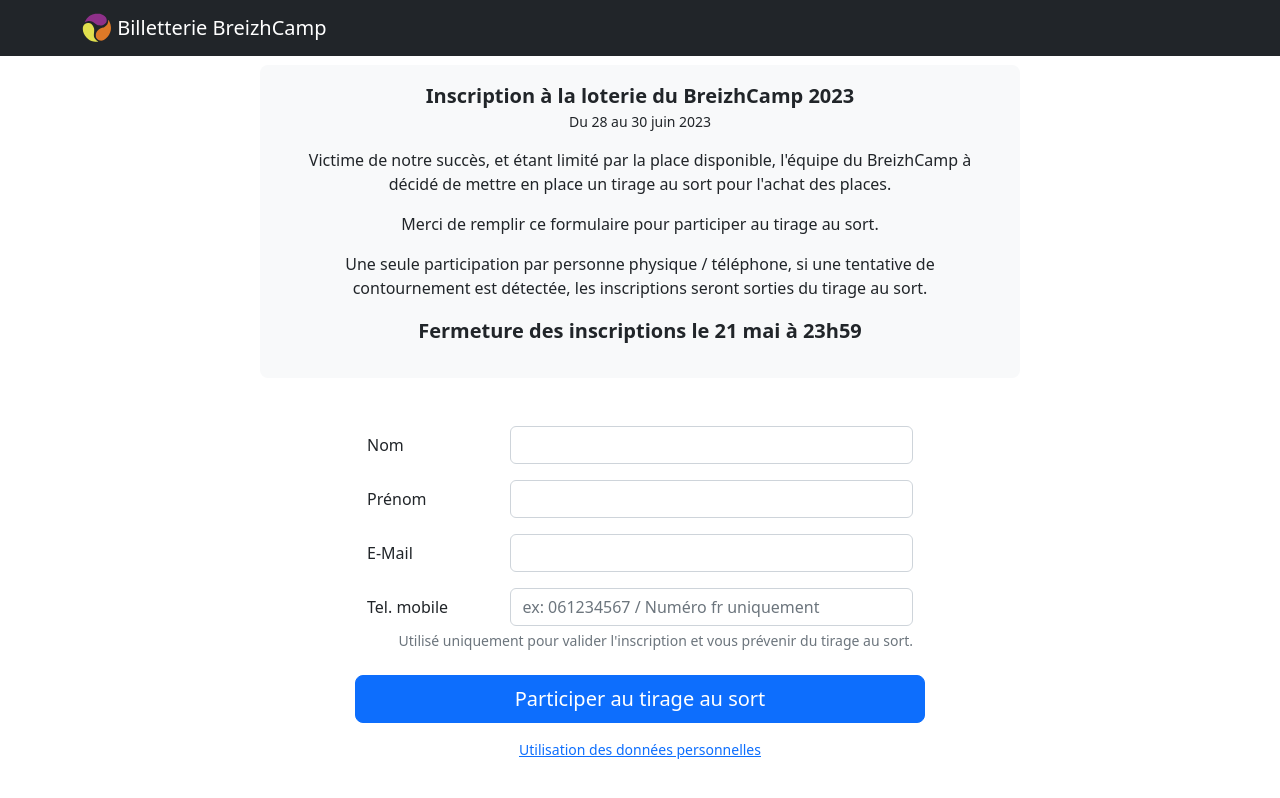
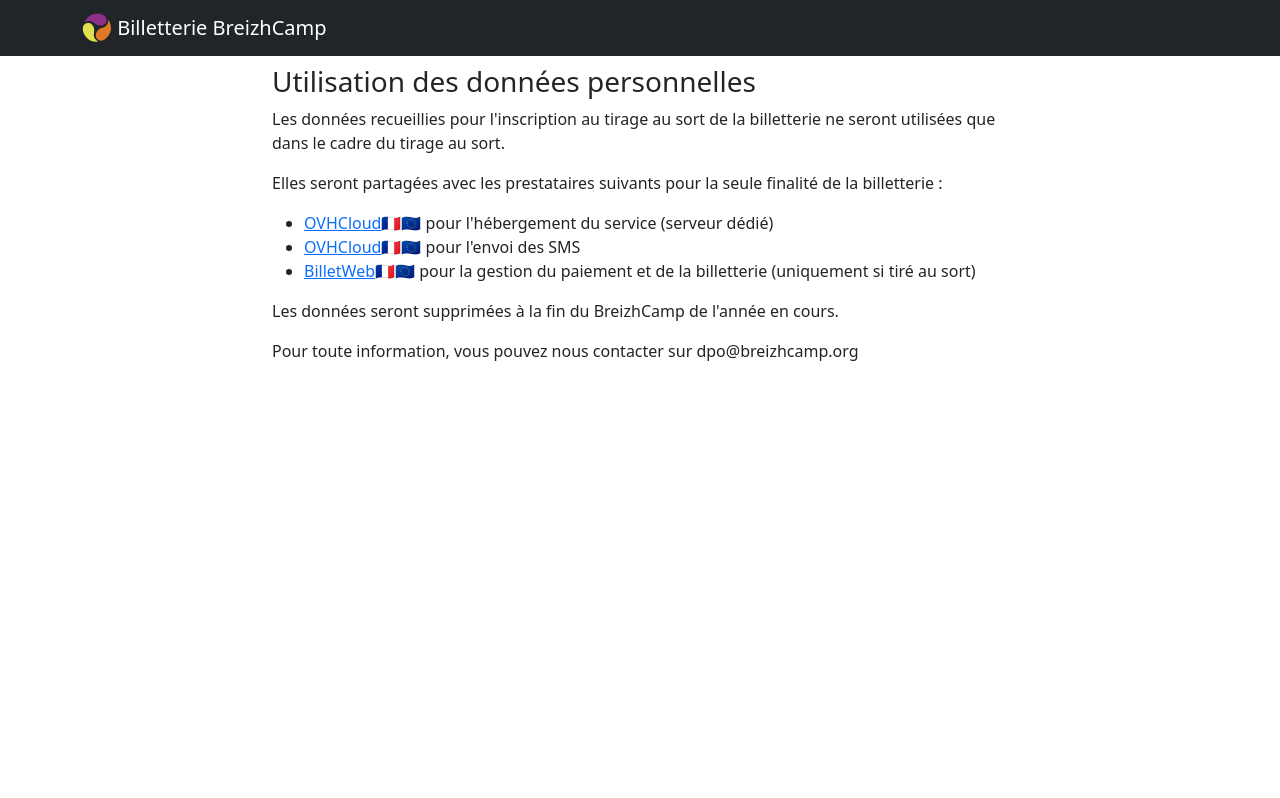
Before and after one commit to breizhcamp/bilhed, a Vue app in the folder bilhed-participant-front/: page /#/data-usage in a window 1280 px wide. Built offline with nearby package versions, Linux system fonts and the light colour scheme.

Commit message:
[front] Use hash history

```diff
--- a/bilhed-participant-front/src/router/index.ts
+++ b/bilhed-participant-front/src/router/index.ts
@@ -1,10 +1,10 @@
 import ConfirmedView from '@/views/ConfirmedView.vue';
 import SmsView from '@/views/SmsView.vue';
-import { createRouter, createWebHistory } from 'vue-router'
+import { createRouter, createWebHashHistory } from 'vue-router'
 import RegisterView from '../views/RegisterView.vue'
 
 const router = createRouter({
-  history: createWebHistory(import.meta.env.BASE_URL),
+  history: createWebHashHistory(import.meta.env.BASE_URL),
   routes: [
     {
       path: '/',
--- a/bilhed-participant-front/src/views/DataUsage.vue
+++ b/bilhed-participant-front/src/views/DataUsage.vue
@@ -7,9 +7,9 @@
 
         <p>Elles seront partagées avec les prestataires suivants pour la seule finalité de la billetterie&nbsp;:</p>
         <ul>
-            <li><a href="https://www.ovhcloud.com/">OVHCloud</a> pour l'envoi des SMS</li>
-            <li><a href="https://mailchimp.com/">MailChimp</a> pour l'envoi des e-mails</li>
-            <li><a href="https://www.billetweb.fr/">BilletWeb</a> pour la gestion du paiement et de la billetterie (uniquement si tiré au sort)</li>
+            <li><a href="https://www.ovhcloud.com/">OVHCloud</a>🇫🇷🇪🇺 pour l'hébergement du service (serveur dédié)</li>
+            <li><a href="https://www.ovhcloud.com/">OVHCloud</a>🇫🇷🇪🇺 pour l'envoi des SMS</li>
+            <li><a href="https://www.billetweb.fr/">BilletWeb</a>🇫🇷🇪🇺 pour la gestion du paiement et de la billetterie (uniquement si tiré au sort)</li>
         </ul>
 
         <p>Les données seront supprimées à la fin du BreizhCamp de l'année en cours.</p>
```
